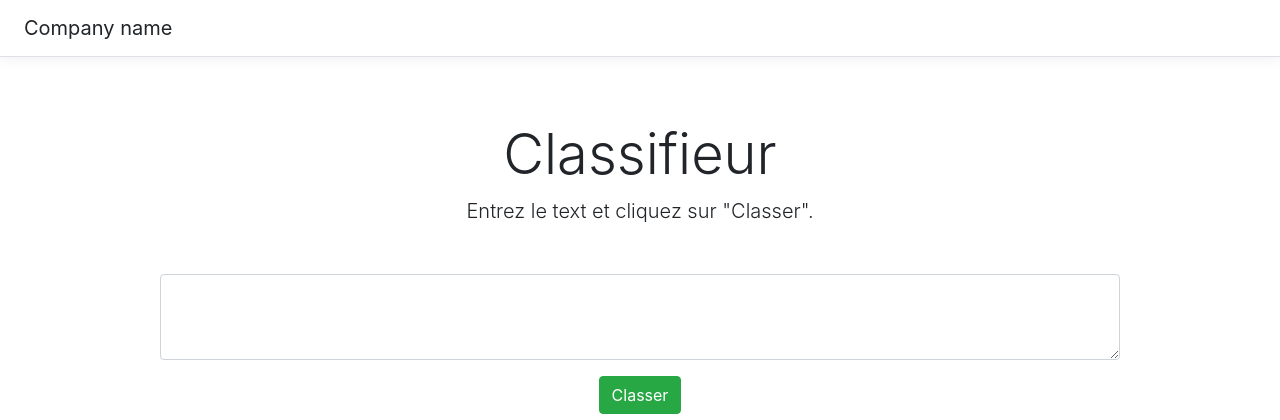
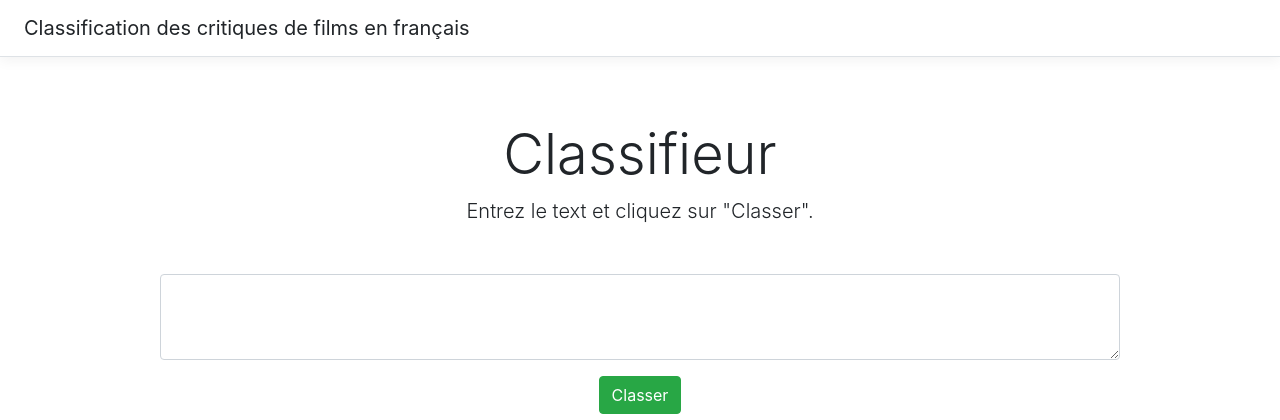
Before and after one commit to smalaboy/french-reviews-classifier, a Django app: page / in a window 1280 px wide. Shown: the top 420 px of the page. Run offline with Django 4.2, Linux system fonts and the light colour scheme; some libraries are stand-ins or nearby versions.

Commit message:
Small UI changes and added screenshots

```diff
--- a/main/views.py
+++ b/main/views.py
@@ -10,15 +10,16 @@ CLASSES_MAP = {
 }
 
 # Modèle de classification
-# model = tf.keras.models.load_model(BASE_DIR / 'static/final_saved_models/model')
+model = tf.keras.models.load_model(BASE_DIR / 'static/final_saved_models/model')
 
-def infer(text: str)->tuple[str, float]:
+
+def infer(text: str) -> tuple[str, float]:
     """
     Inférence sur le modèle de machine learning
     :param text: Texte à classer
     :return: la classe et la probabilité d'appartenance
     """
-    model = tf.keras.models.load_model(BASE_DIR / 'static/final_saved_models/model')
+    # model = tf.keras.models.load_model(BASE_DIR / 'static/final_saved_models/model')
     probs = model.predict([text])
     print(probs)
     prediction = tf.argmax(tf.constant(probs[0]))
--- a/templates/base.html
+++ b/templates/base.html
@@ -21,7 +21,7 @@
 <body>
 
 <div class="d-flex flex-column flex-md-row align-items-center p-3 px-md-4 mb-3 bg-white border-bottom box-shadow">
-    <h5 class="my-0 mr-md-auto font-weight-normal">Company name</h5>
+    <h5 class="my-0 mr-md-auto font-weight-normal">Classification des critiques de films en français</h5>
 </div>
 
 
```
Also changed, not shown: screen negatif.png (added), screen positif.png (added).
